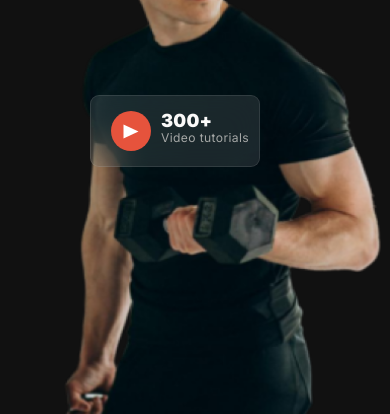
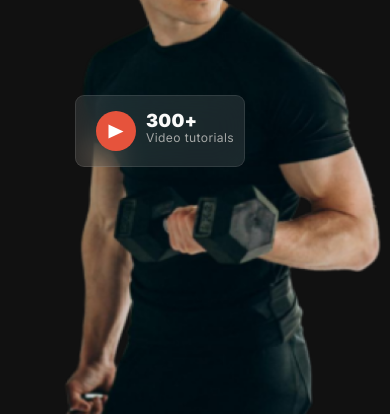
Before and after one commit to FatemaAkther2/Assignment2, a plain HTML site: page index.html in a window 390 px wide. Shown: the part 686-1100 px from the top of the page. Drawn offline with Linux system fonts and the light colour scheme; a web font is replaced by a local one.

Commit message:
some alingment changes

```diff
--- a/styles/css1.css
+++ b/styles/css1.css
@@ -935,7 +935,7 @@ hr {
         width: 170px;
         height: 72px;
         bottom: 270px;
-        left: 90px;
+        left: 75px;
     }
 
     .card2 h2 {
```
